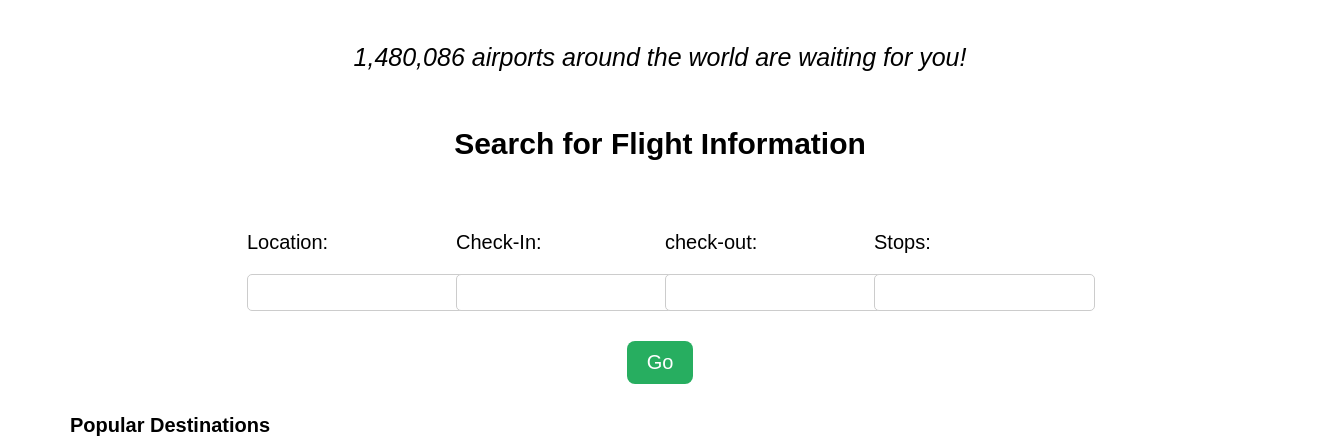
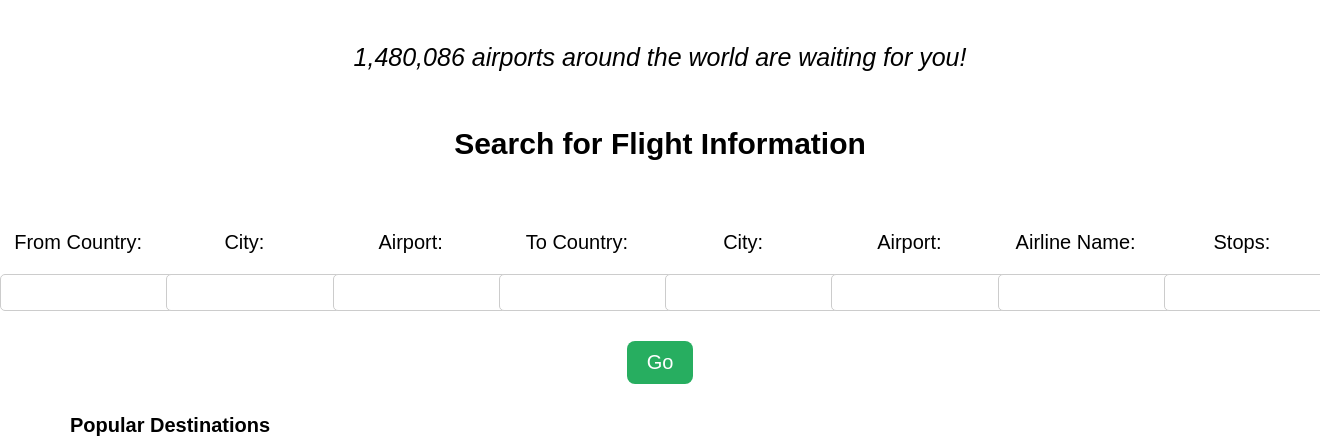
Before and after one commit to XinruL1/CPTS415Aviation, a Flask app: page /recommendation in a window 1320 px wide; the page is wider, and only the part inside the window is pictured. Shown: the part 348-795 px from the top of that part. Run offline with Flask 3, Linux system fonts and the light colour scheme.

Commit message:
Fixed minor errors in Airport Search and Airline Search features. Tried implementing trip recommendation feature, but the database is too big to use mongodb queries. will try using mapReduce.

```diff
--- a/app.py
+++ b/app.py
@@ -7,6 +7,7 @@ client = MongoClient('localhost', 27017)
 db = client.Aviation
 airports_collection = db.Airports
 airlines_collection = db.Airlines
+routes_collection = db.routes
 
 @app.route('/')
 def index():
@@ -78,5 +79,71 @@ def search_airlines():
   airline_data = list(airlines_collection.find(query))
   return render_template('airlinesinfo.html',airlines = airline_data)
 
+@app.route('/search_trip', methods=["GET","POST"])
+def search_trip():
+  source_country = request.args.get('source-country')
+  source_city = request.args.get('source-city')
+  source_airport = request.args.get('source-airport')
+  destination_country = request.args.get('destination-country')
+  destination_city = request.args.get('destination-city')
+  destination_airport = request.args.get('destination-airport')
+  airline_name = request.args.get('airline-name')
+  stops = request.args.get('stops')
+
+  pipline = [
+    {
+      "$lookup": {
+        "from": "Airports",
+        "localField": "Source_AirportID",
+        "foreignField": "AirportID",
+        "as": "source_airport_info"
+      }
+    },
+    {
+      "$unwind": "$source_airport_info"
+    },
+    {
+      "$lookup": {
+        "from": "Airports",
+        "localField": "Destination_AirportID",
+        "foreignField": "AirportID",
+        "as": "destination_airport_info"
+      }
+    },
+    {
+      "$unwind":"$destination_airport_info"
+    },
+    {
+      "$lookup": {
+        "from": "Airlines",
+        "localField": "AirlineID",
+        "foreignField": "AirlineID",
+        "as": "airline_info"
+      }
+    },
+    {
+      "$unwind": "$airline_info"
+    },
+    {
+      "$project":{
+        "SourceAirportCountry": "$source_airport_info.Country",
+        "SourceAirportCity": "$source_airport_info.city",
+        "SourceAirportName": "$source_airport_info.Name",
+        "DestinationAirportCountry": "$destination_airport_info.Country",
+        "DestinationAirportCity": "$destination_airport_info.City",
+        "DestinationAirportName": "$destination_airport_info.Name",
+        "AirlineName": "$airline_info.Name"
+      }
+    },
+    {
+      "$match": {
+        "Stops":stops
+      }
+    }
+  ]
+  routes_data = list(routes_collection.aggregate(pipline))
+
+  return render_template('tripinfo.html',trips = routes)
+
 if __name__ == "__main__":
     app.run(host='0.0.0.0', debug=True)
--- a/templates/recommendation.html
+++ b/templates/recommendation.html
@@ -24,25 +24,43 @@
 
   <div class="search-container">
     <h2 class="search-header">Search for Flight Information</h2>
+    <form action = "/search_trip", method="GET">
       <div class="input-row">
         <div class="input-box">
-        <label for="airport-location">Location:</label>
-        <input type="text" id="airport-location" name="airport-location">
+          <label for="source-country">From Country:</label>
+          <input type="text" id="source-country" name="source-country">
         </div>
         <div class="input-box">
-        <label for="check-in">Check-In:</label>
-        <input type="text" id="check-in" name="check-in">
+          <label for="source-city">City:</label>
+          <input type="text" id="source-city" name="source-city">
         </div>
         <div class="input-box">
-        <label for="check-out">check-out:</label>
-        <input type="text" id="check-out" name="check-out">
+          <label for="source-airport">Airport:</label>
+          <input type="text" id="source-airport" name="source-airport">
+        </div>
+        <div class="input-box">
+          <label for="destination-country">To Country:</label>
+          <input type="text" id="destination-country" name="destination-country">
+        </div>
+        <div class="input-box">
+          <label for="destination-city">City:</label>
+          <input type="text" id="destination-city" name="destination-city">
+        </div>
+        <div class="input-box">
+          <label for="destination-airport">Airport:</label>
+          <input type="text" id="destination-airport" name="destination-airport">
+        </div>
+        <div class="input-box">
+          <label for="airline-name">Airline Name:</label>
+          <input type="text" id="airline-name" name="airline-name">
         </div>
         <div class="input-box">
           <label for="stops">Stops:</label>
           <input type="text" id="stops" name="stops">
         </div>
       </div>
-    <button class="go-button">Go</button>
+      <button type="submit" class="go-button">Go</button>
+    </form>
   </div>
 
   <h3>Popular Destinations</h3>
```
Also changed, not shown: templates/tripinfo.html (renamed from templates/airlinesinfo.html, +15 -18 lines). Lines whose indentation alone changed are shown as unchanged.
